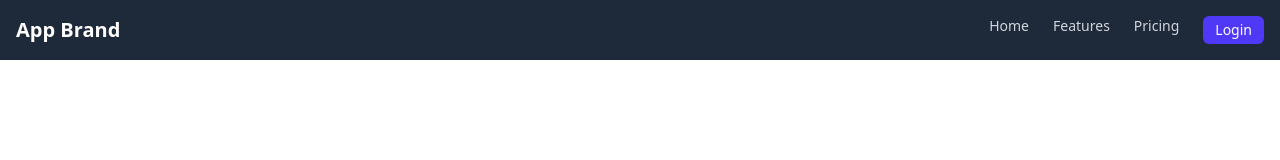
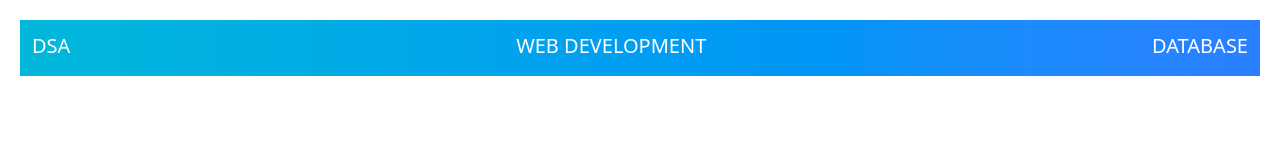
Before and after one commit to nishukumari17/Learning_WD, a website built with Vite: page Tailwind_files/my-project/index.html in a window 1280 px wide. Built offline with nearby package versions, Linux system fonts and the light colour scheme.

Commit message:
Modified Tailwind files

```diff
--- a/Tailwind_files/my-project/index.html
+++ b/Tailwind_files/my-project/index.html
@@ -5,7 +5,7 @@
   <meta name="viewport" content="width=device-width, initial-scale=1.0">
 </head>
 <body>
-  <nav class="bg-gray-800 p-4">
+  <!-- <nav class="bg-gray-800 p-4">
         <div class="container mx-auto flex flex-col md:flex-row justify-between items-center">
 
             <a href="#" class="text-white text-xl font-bold mb-4 md:mb-0">
@@ -22,7 +22,15 @@
         </div>
     </nav>
 
-    <h1 class="p-8 text-xl">
+    <h1 class="p-8 text-xl"> -->
+
+        <nav>
+            <ul class="flex justify-between m-5 h-14 bg-linear-to-r from-cyan-500 to-blue-500 p-3 ">
+                <li class="text-white  text-xl">DSA</li>
+                <li class="text-white  text-xl">WEB DEVELOPMENT</li>
+                <li class="text-white  text-xl">DATABASE</li>
+            </ul>
+        </nav>
 
 </body>
 <script type="module" src="/src/main.ts"></script>
--- a/Tailwind_files/my-project/package.json
+++ b/Tailwind_files/my-project/package.json
@@ -6,7 +6,8 @@
   "scripts": {
     "dev": "vite",
     "build": "tsc && vite build",
-    "preview": "vite preview"
+    "preview": "vite preview",
+    "start": "npm run dev"
   },
   "devDependencies": {
     "@tailwindcss/postcss": "^4.1.13",
@@ -14,6 +15,6 @@
     "postcss": "^8.5.6",
     "tailwindcss": "^4.1.13",
     "typescript": "~5.8.3",
-    "vite": "^7.1.7"
+    "vite": "^7.1.12"
   }
 }
```
Also changed, not shown: 1 other file.
